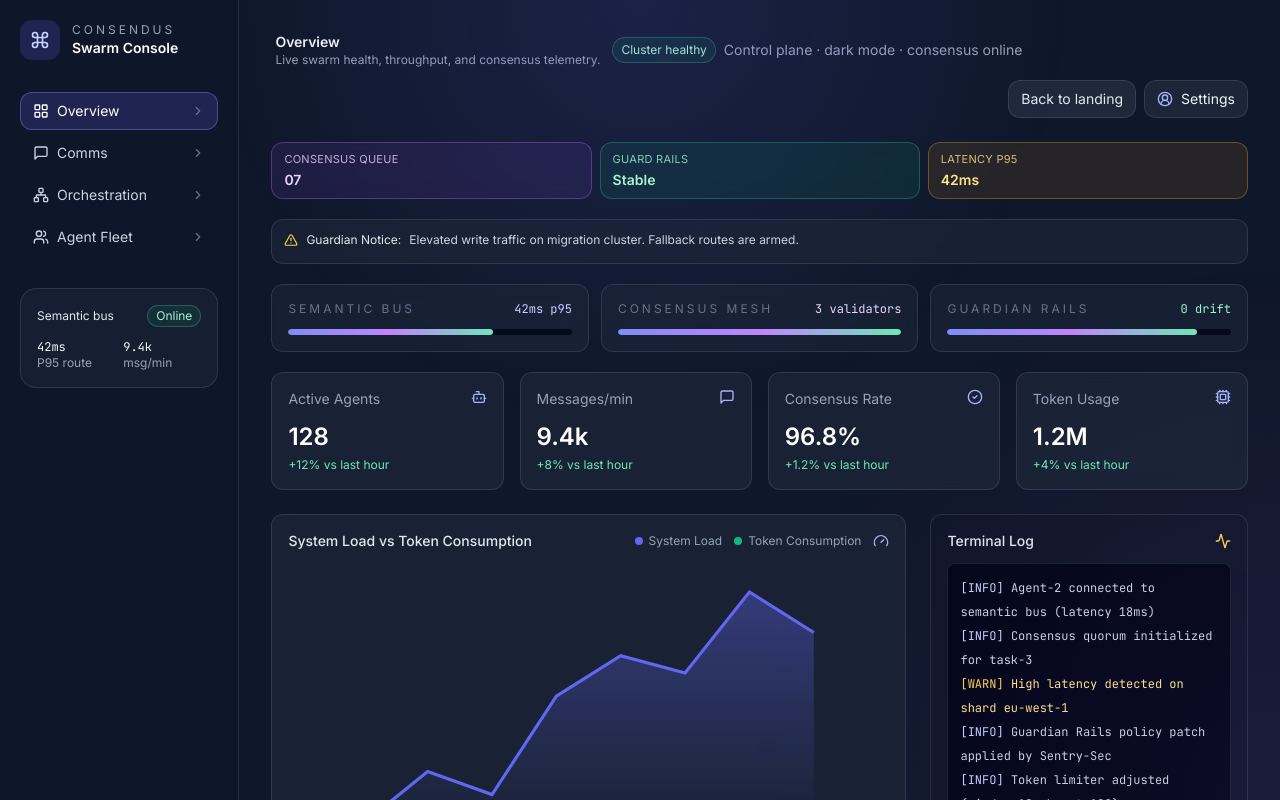
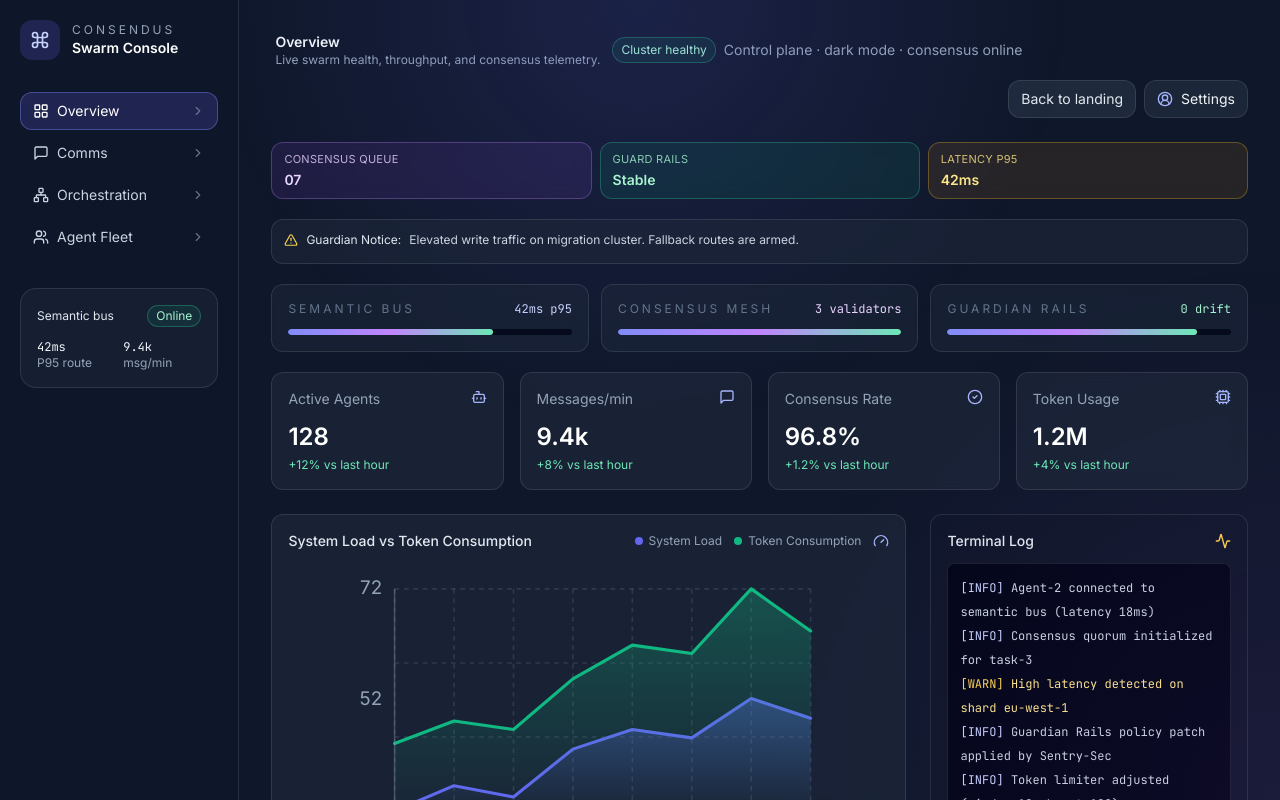
Before and after one commit to march-dave/react-next-anycase, a Next.js app: page / in a window 1280 px wide. Both pictures are taken after a click on the button "Access Console". Shown: the top 800 px of the page. Built offline with nearby package versions, Linux system fonts and the light colour scheme.

Commit message:
Support chart axes in Recharts shim

```diff
--- a/components/recharts.js
+++ b/components/recharts.js
@@ -8,6 +8,144 @@ const getChartSize = (width, height) => {
   return { resolvedWidth, resolvedHeight }
 }
 
+const getDisplayName = (child) => child?.type?.displayName || child?.type?.name || child?.type
+
+const getNumericSeries = (data, series) => {
+  const values = series.flatMap((item) => data.map((entry) => Number(entry[item.props.dataKey])).filter(Number.isFinite))
+  return values.length ? values : [0, 1]
+}
+
+const createScale = (data, series, width, height, padding) => {
+  const values = getNumericSeries(data, series)
+  const minValue = Math.min(...values)
+  const maxValue = Math.max(...values)
+  const range = maxValue - minValue || 1
+
+  return (entry, index, dataKey) => {
+    const x = padding.left + (index / Math.max(data.length - 1, 1)) * (width - padding.left - padding.right)
+    const y =
+      height -
+      padding.bottom -
+      ((Number(entry[dataKey]) - minValue) / range) * (height - padding.top - padding.bottom)
+    return [x, y]
+  }
+}
+
+const renderPath = (data, dataKey, scale, mode = 'line') => {
+  const points = data.map((entry, index) => scale(entry, index, dataKey))
+  const linePath = points.map((point, index) => `${index === 0 ? 'M' : 'L'} ${point[0]} ${point[1]}`).join(' ')
+
+  if (mode === 'area') {
+    const bottomY = 180 - 24
+    return [
+      `M ${points[0]?.[0] ?? 36} ${bottomY}`,
+      ...points.map((point) => `L ${point[0]} ${point[1]}`),
+      `L ${points[points.length - 1]?.[0] ?? 296} ${bottomY}`,
+      'Z',
+    ].join(' ')
+  }
+
+  return linePath
+}
+
+function ChartBase({ data = [], children, width, height, margin = {}, chartType = 'area' }) {
+  const chartChildren = normalizeChildren(children)
+  const defs = chartChildren.filter((child) => getDisplayName(child) === 'defs' || getDisplayName(child) === 'Defs')
+  const grid = chartChildren.find((child) => getDisplayName(child) === 'CartesianGrid')
+  const xAxis = chartChildren.find((child) => getDisplayName(child) === 'XAxis')
+  const yAxis = chartChildren.find((child) => getDisplayName(child) === 'YAxis')
+  const series = chartChildren.filter((child) => ['Area', 'Line'].includes(getDisplayName(child)))
+  const { resolvedWidth, resolvedHeight } = getChartSize(width, height)
+  const padding = {
+    top: 14 + (margin.top || 0),
+    right: 18 + (margin.right || 0),
+    bottom: xAxis ? 24 + (margin.bottom || 0) : 14 + (margin.bottom || 0),
+    left: yAxis ? 36 + Math.max(margin.left || 0, 0) : 14 + Math.max(margin.left || 0, 0),
+  }
+  const scale = createScale(data, series, resolvedWidth, resolvedHeight, padding)
+  const xKey = xAxis?.props?.dataKey
+  const gridStroke = grid?.props?.stroke || 'rgba(148,163,184,0.18)'
+  const axisStroke = xAxis?.props?.stroke || yAxis?.props?.stroke || '#94a3b8'
+  const axisFontSize = xAxis?.props?.fontSize || yAxis?.props?.fontSize || 10
+  const firstSeriesKey = series[0]?.props?.dataKey
+  const values = firstSeriesKey ? data.map((entry) => Number(entry[firstSeriesKey])).filter(Number.isFinite) : []
+  const minValue = values.length ? Math.min(...values) : 0
+  const maxValue = values.length ? Math.max(...values) : 1
+  const yTicks = [maxValue, (maxValue + minValue) / 2, minValue]
+  const tickFormatter = yAxis?.props?.tickFormatter
+
+  return (
+    <svg viewBox={`0 0 ${resolvedWidth} ${resolvedHeight}`} className="h-full w-full" role="img" aria-label={`${chartType} chart`}>
+      {defs}
+      {grid ? (
+        <g opacity="0.9">
+          {[0, 1, 2, 3].map((index) => {
+            const y = padding.top + (index / 3) * (resolvedHeight - padding.top - padding.bottom)
+            return <line key={`h-${index}`} x1={padding.left} x2={resolvedWidth - padding.right} y1={y} y2={y} stroke={gridStroke} strokeDasharray={grid.props.strokeDasharray} />
+          })}
+          {data.map((entry, index) => {
+            const [x] = scale(entry, index, series[0]?.props?.dataKey)
+            return <line key={`v-${index}`} x1={x} x2={x} y1={padding.top} y2={resolvedHeight - padding.bottom} stroke={gridStroke} strokeDasharray={grid.props.strokeDasharray} />
+          })}
+        </g>
+      ) : null}
+      {series.map((item) => {
+        const name = getDisplayName(item)
+        const dataKey = item.props.dataKey
+        const stroke = item.props.stroke || '#6366f1'
+        const fill = item.props.fill || 'rgba(99,102,241,0.25)'
+        const strokeWidth = item.props.strokeWidth || 2
+        const linePath = renderPath(data, dataKey, scale, 'line')
+        const points = data.map((entry, index) => scale(entry, index, dataKey))
+        const areaPath = [
+          `M ${points[0]?.[0] ?? padding.left} ${resolvedHeight - padding.bottom}`,
+          ...points.map((point) => `L ${point[0]} ${point[1]}`),
+          `L ${points[points.length - 1]?.[0] ?? resolvedWidth - padding.right} ${resolvedHeight - padding.bottom}`,
+          'Z',
+        ].join(' ')
+
+        return (
+          <g key={`${name}-${dataKey}`}>
+            {name === 'Area' ? <path d={areaPath} fill={fill} stroke="none" /> : null}
+            <path d={linePath} fill="none" stroke={stroke} strokeWidth={strokeWidth} strokeLinecap="round" strokeLinejoin="round" />
+            {name === 'Line' && item.props.dot
+              ? points.map(([x, y], index) => <circle key={`${dataKey}-${index}`} cx={x} cy={y} r={item.props.dot.r || 3} fill={stroke} />)
+              : null}
+          </g>
+        )
+      })}
+      {xAxis ? (
+        <g>
+          <line x1={padding.left} x2={resolvedWidth - padding.right} y1={resolvedHeight - padding.bottom} y2={resolvedHeight - padding.bottom} stroke={axisStroke} opacity="0.35" />
+          {data.map((entry, index) => {
+            if (data.length > 8 && index % 2 !== 0) return null
+            const [x] = scale(entry, index, series[0]?.props?.dataKey)
+            return (
+              <text key={`x-${index}`} x={x} y={resolvedHeight - 6} textAnchor="middle" fill={xAxis.props.stroke || axisStroke} fontSize={axisFontSize}>
+                {xKey ? entry[xKey] : index + 1}
+              </text>
+            )
+          })}
+        </g>
+      ) : null}
+      {yAxis ? (
+        <g>
+          <line x1={padding.left} x2={padding.left} y1={padding.top} y2={resolvedHeight - padding.bottom} stroke={axisStroke} opacity="0.35" />
+          {yTicks.map((value, index) => {
+            const y = padding.top + (index / 2) * (resolvedHeight - padding.top - padding.bottom)
+            const label = tickFormatter ? tickFormatter(Math.round(value)) : Math.round(value)
+            return (
+              <text key={`y-${index}`} x={padding.left - 8} y={y + 3} textAnchor="end" fill={yAxis.props.stroke || axisStroke} fontSize={axisFontSize}>
+                {label}
+              </text>
+            )
+          })}
+        </g>
+      ) : null}
+    </svg>
+  )
+}
+
 export function ResponsiveContainer({ width = '100%', height = '100%', children }) {
   return (
     <div style={{ width, height }} className="h-full w-full">
@@ -16,47 +154,12 @@ export function ResponsiveContainer({ width = '100%', height = '100%', children
   )
 }
 
-export function AreaChart({ data = [], children, width, height }) {
-  const chartChildren = normalizeChildren(children)
-  const defs = chartChildren.filter((child) => child.type === 'defs' || child.type === 'Defs')
-  const areaChild = chartChildren.find(
-    (child) => child.type?.displayName === 'Area' || child.type?.name === 'Area'
-  )
-  const dataKey = areaChild?.props?.dataKey
-  const stroke = areaChild?.props?.stroke || '#6366f1'
-  const fill = areaChild?.props?.fill || 'rgba(99,102,241,0.25)'
-  const strokeWidth = areaChild?.props?.strokeWidth || 2
-  const values = data.map((entry) => Number(entry[dataKey]))
-  const minValue = Math.min(...values)
-  const maxValue = Math.max(...values)
-  const { resolvedWidth, resolvedHeight } = getChartSize(width, height)
-  const padding = 16
-  const range = maxValue - minValue || 1
+export function AreaChart(props) {
+  return <ChartBase {...props} chartType="area" />
+}
 
-  const points = data.map((entry, index) => {
-    const x = padding + (index / Math.max(data.length - 1, 1)) * (resolvedWidth - padding * 2)
-    const y =
-      resolvedHeight -
-      padding -
-      ((Number(entry[dataKey]) - minValue) / range) * (resolvedHeight - padding * 2)
-    return [x, y]
-  })
-
-  const linePath = points.map((point, index) => `${index === 0 ? 'M' : 'L'} ${point[0]} ${point[1]}`)
-  const areaPath = [
-    `M ${points[0]?.[0] ?? padding} ${resolvedHeight - padding}`,
-    ...points.map((point) => `L ${point[0]} ${point[1]}`),
-    `L ${points[points.length - 1]?.[0] ?? resolvedWidth - padding} ${resolvedHeight - padding}`,
-    'Z',
-  ]
-
-  return (
-    <svg viewBox={`0 0 ${resolvedWidth} ${resolvedHeight}`} className="h-full w-full">
-      {defs}
-      <path d={areaPath.join(' ')} fill={fill} stroke="none" />
-      <path d={linePath.join(' ')} fill="none" stroke={stroke} strokeWidth={strokeWidth} />
-    </svg>
-  )
+export function ComposedChart(props) {
+  return <ChartBase {...props} chartType="composed" />
 }
 
 export function Area() {
@@ -64,6 +167,30 @@ export function Area() {
 }
 
 Area.displayName = 'Area'
+
+export function Line() {
+  return null
+}
+
+Line.displayName = 'Line'
+
+export function CartesianGrid() {
+  return null
+}
+
+CartesianGrid.displayName = 'CartesianGrid'
+
+export function XAxis() {
+  return null
+}
+
+XAxis.displayName = 'XAxis'
+
+export function YAxis() {
+  return null
+}
+
+YAxis.displayName = 'YAxis'
 
 export function Tooltip() {
   return null
@@ -138,7 +265,12 @@ Cell.displayName = 'Cell'
 export default {
   ResponsiveContainer,
   AreaChart,
+  ComposedChart,
   Area,
+  Line,
+  CartesianGrid,
+  XAxis,
+  YAxis,
   Tooltip,
   PieChart,
   Pie,
```
